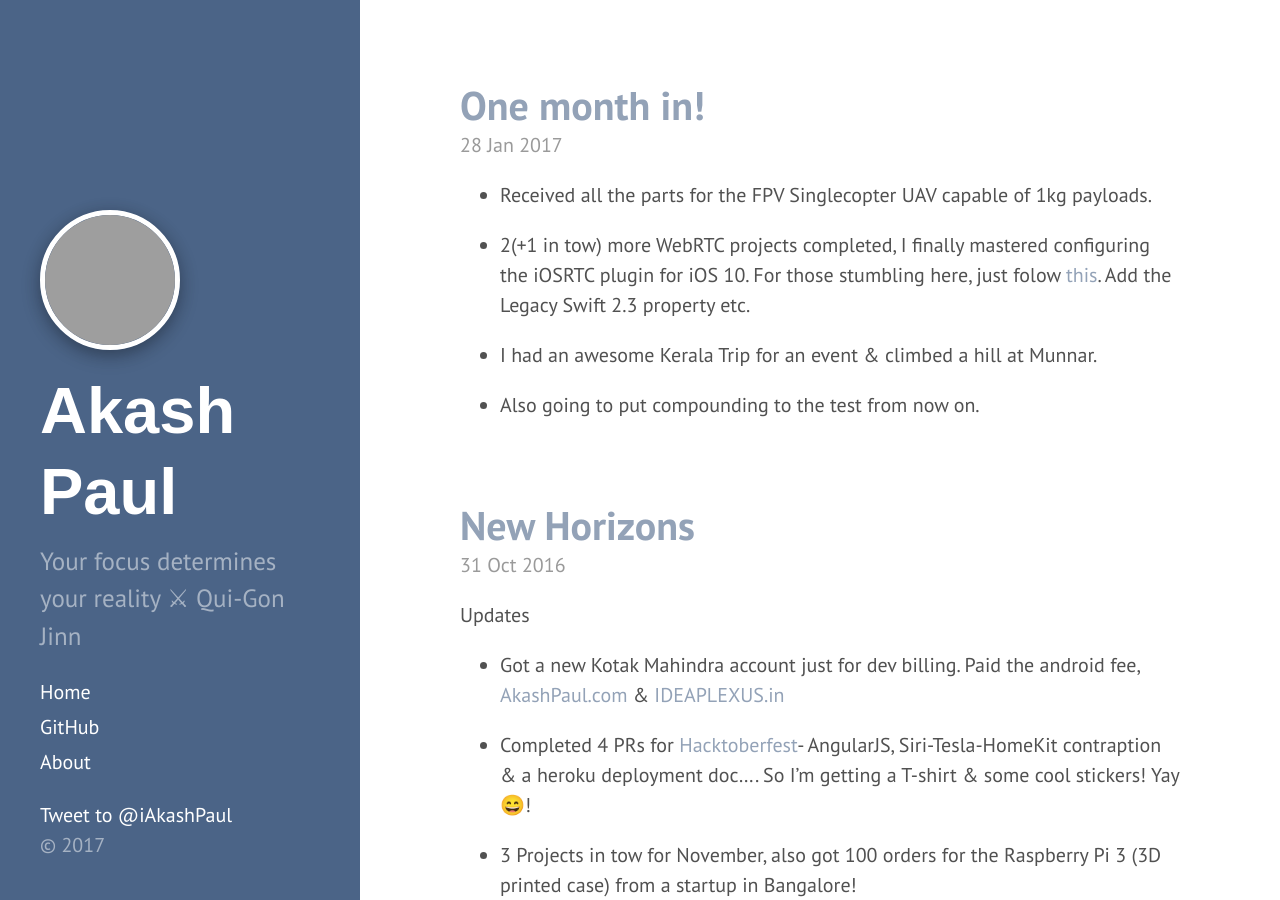
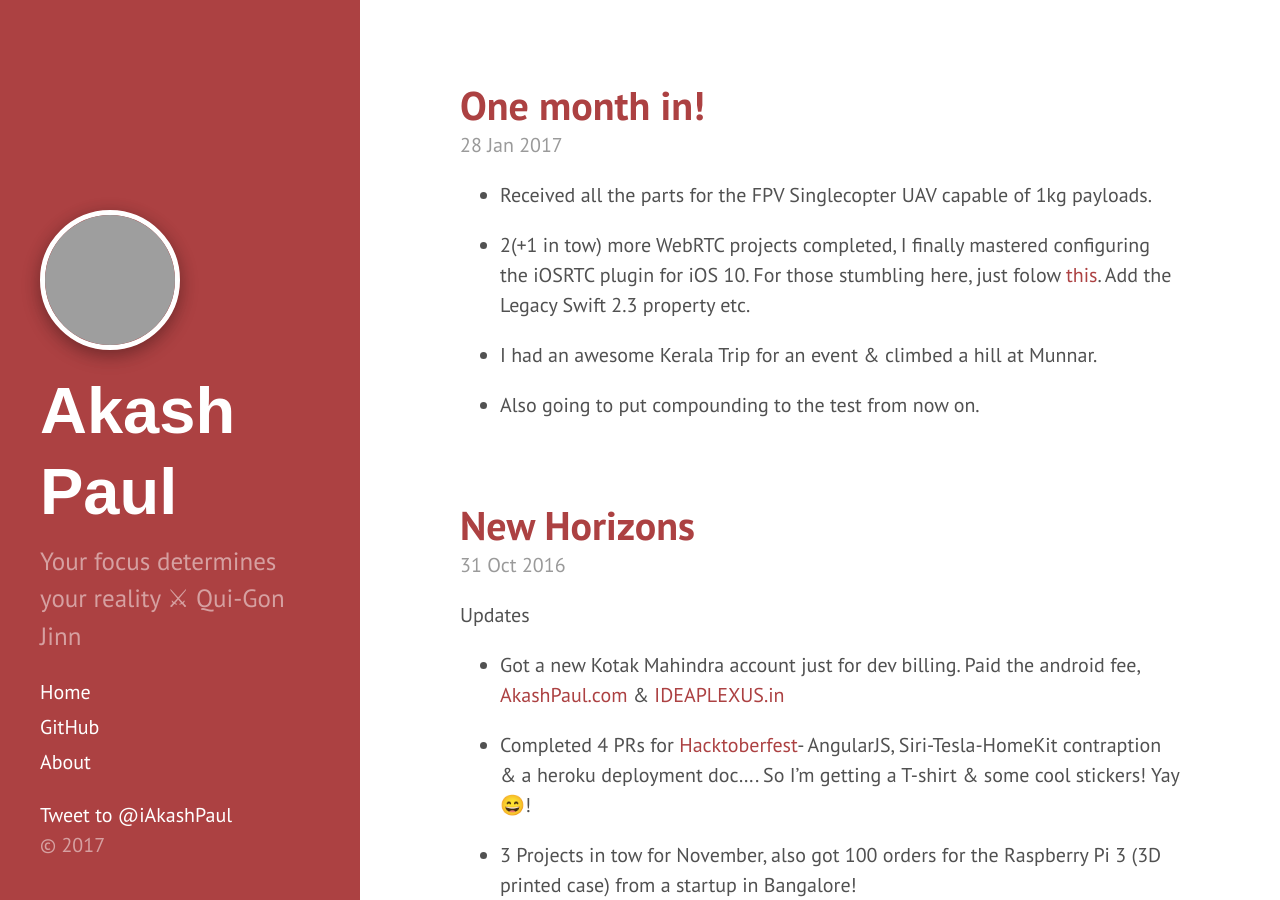
Before and after one commit to iakashpaul/iakashpaul.github.io, a Jekyll site: the page built from index.html, in a window 1280 px wide and 900 px high. Built offline with Jekyll 4.4.1, drawn with Linux system fonts in a browser that asks for light colours; the list of posts is cut into pages by our own code; comment, search, counter and statistics services are not loaded; grey boxes are pictures that could not be loaded.

Commit message:
Update default.html

```diff
--- a/_layouts/default.html
+++ b/_layouts/default.html
@@ -3,7 +3,7 @@
 
   {% include head.html %}
 
-  <body class="theme-base-ac">
+  <body class="theme-base-08">
 
     {% include sidebar.html %}
 
```
